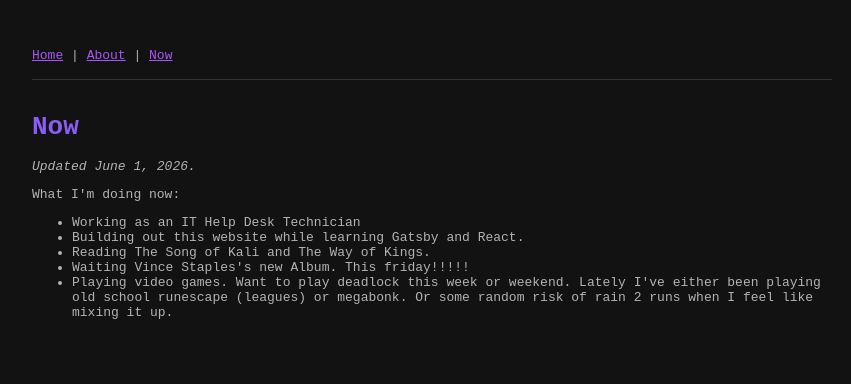
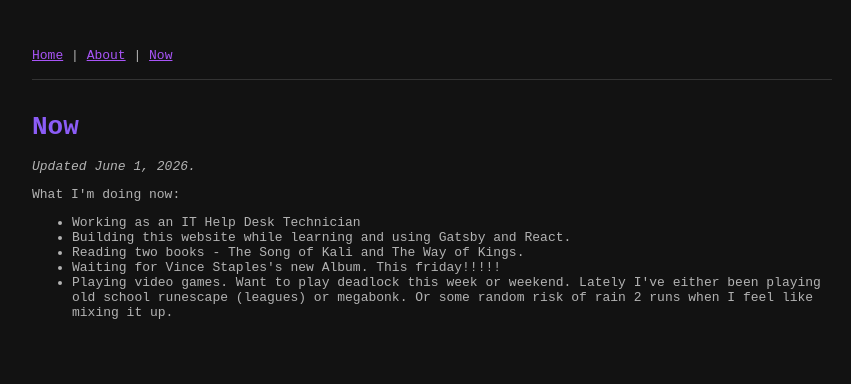
Before and after one commit to nstitely/personal-website, a Gatsby site in the folder garden/: page /now in a window 1280 px wide. Shown: the whole page, without its empty margins (208-1059 px from the left). Built offline with nearby package versions, Linux system fonts and the light colour scheme; Gatsby itself is replaced by a stand-in of ours.

Commit message:
Update now page

```diff
--- a/garden/src/pages/now.js
+++ b/garden/src/pages/now.js
@@ -16,9 +16,9 @@ const NowPage = () => {
 
       <ul>
         <li>Working as an IT Help Desk Technician</li>
-        <li>Building out this website while learning Gatsby and React.</li>
-        <li>Reading The Song of Kali and The Way of Kings.</li>
-        <li>Waiting Vince Staples's new Album. This friday!!!!!</li>
+        <li>Building this website while learning and using Gatsby and React.</li>
+        <li>Reading two books - The Song of Kali and The Way of Kings.</li>
+        <li>Waiting for Vince Staples's new Album. This friday!!!!!</li>
         <li>Playing video games. Want to play deadlock this week or weekend. Lately I've either been playing old school runescape (leagues) or megabonk. Or some random risk of rain 2 runs when I feel like mixing it up.</li>
 
       </ul>
```
